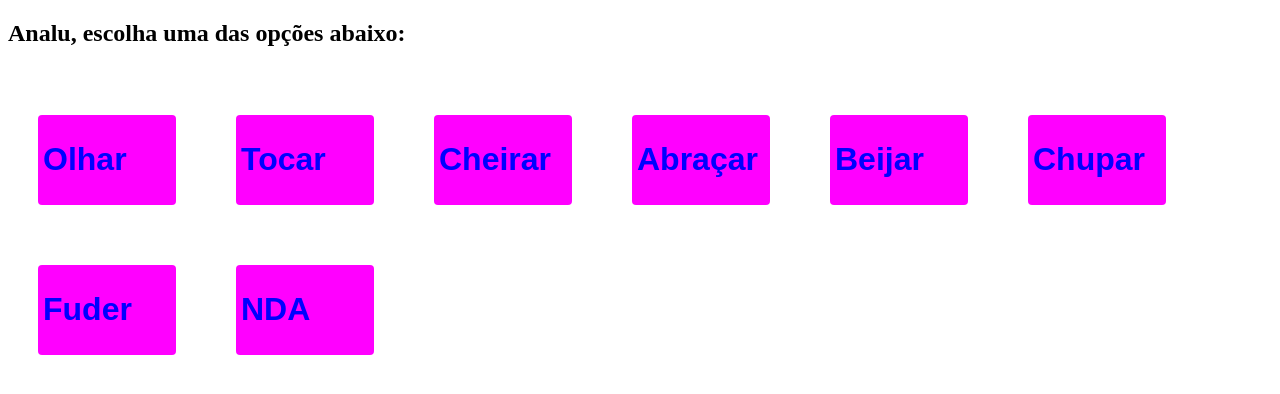
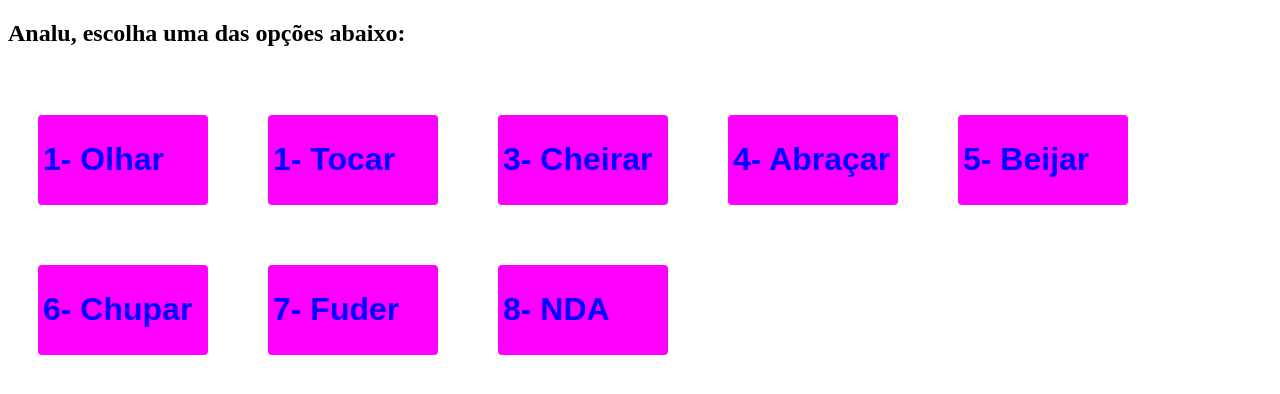
Before and after one commit to aegospm/aegospm, a PHP site: page / in a window 1280 px wide. Shown: the top 394 px of the page. Run offline with PHP 8.4, Linux system fonts and the light colour scheme.

Commit message:
Add files via upload

```diff
--- a/index.css
+++ b/index.css
@@ -21,7 +21,7 @@
 	margin:30px;
 	font-family: Arial;
 	font-size: 16;
-	width:8em;
+	width:10em;
 	float:left;
 }
 #idOpcao_clear_both
--- a/index.html
+++ b/index.html
@@ -22,28 +22,28 @@
     <body>
     	<h2>Analu, escolha uma das opções abaixo:</h2><br />
         <div id="idOpcao_float_left" class="borda cor_borda">
-        	<h1 onClick="olhar()">Olhar</h1>
+        	<h1 onClick="olhar()">1- Olhar</h1>
         </div>
         <div id="idOpcao_float_left" class="borda cor_borda">
-        	<h1 onClick="tocar()">Tocar</h1>
+        	<h1 onClick="tocar()">1- Tocar</h1>
         </div>
         <div id="idOpcao_float_left" class="borda cor_borda">
-        	<h1 onClick="cheirar()">Cheirar</h1>
+        	<h1 onClick="cheirar()">3- Cheirar</h1>
         </div>
         <div id="idOpcao_float_left" class="borda cor_borda">
-        	<h1 onClick="abracar()">Abraçar</h1>
+        	<h1 onClick="abracar()">4- Abraçar</h1>
         </div>
         <div id="idOpcao_float_left" class="borda cor_borda">
-        	<h1 onClick="beijar()">Beijar</h1>
+        	<h1 onClick="beijar()">5- Beijar</h1>
         </div>
         <div id="idOpcao_float_left" class="borda cor_borda">
-        	<h1 onClick="chupar()">Chupar</h1>
+        	<h1 onClick="chupar()">6- Chupar</h1>
         </div>
         <div id="idOpcao_float_left" class="borda cor_borda">
-        	<h1 onClick="fuder()">Fuder</h1>
+        	<h1 onClick="fuder()">7- Fuder</h1>
         </div>
         <div id="idOpcao_float_left" class="borda cor_borda">
-        	<h1 onClick="nda()">NDA</h1>
+        	<h1 onClick="nda()">8- NDA</h1>
         </div>
     </body>
 </html>
```
